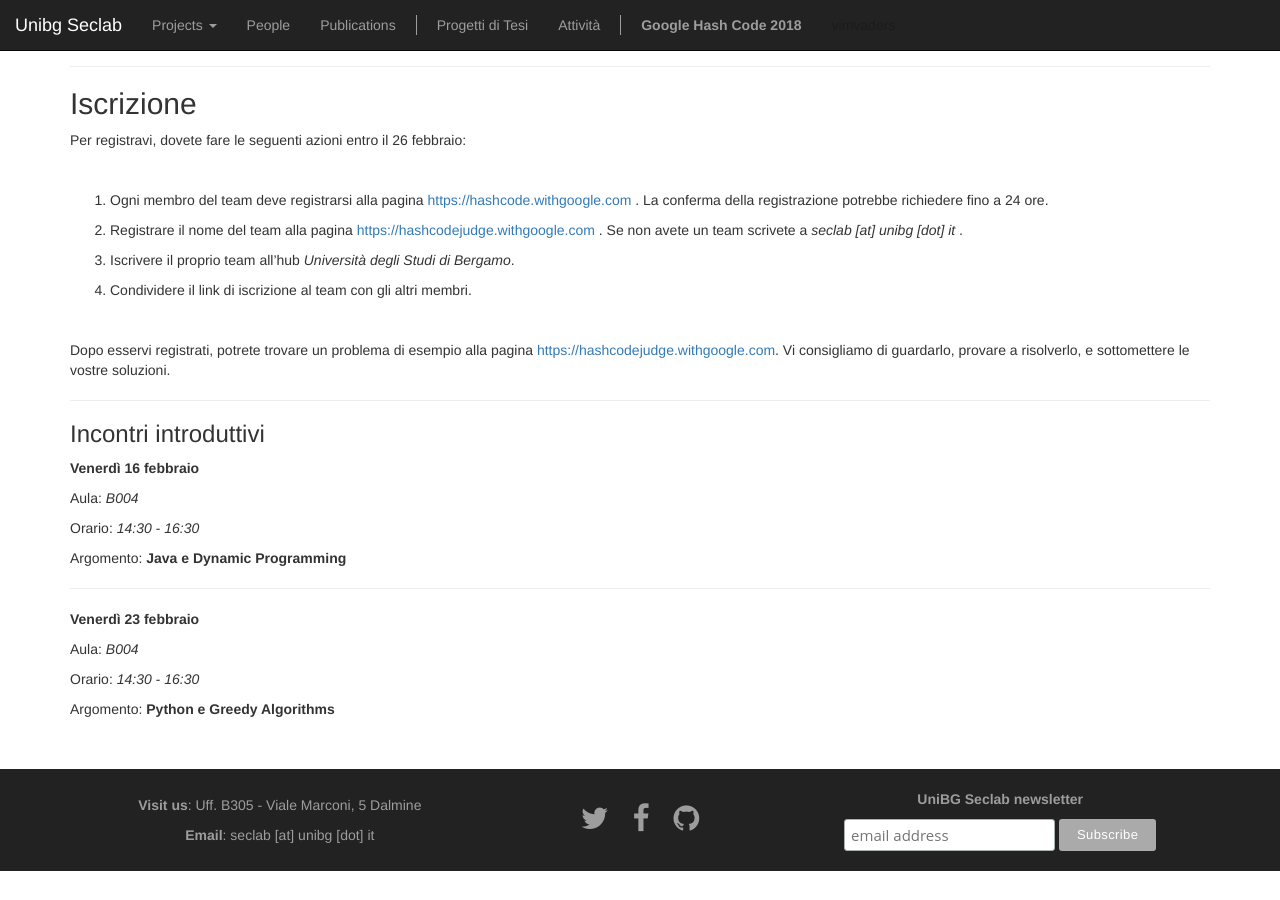
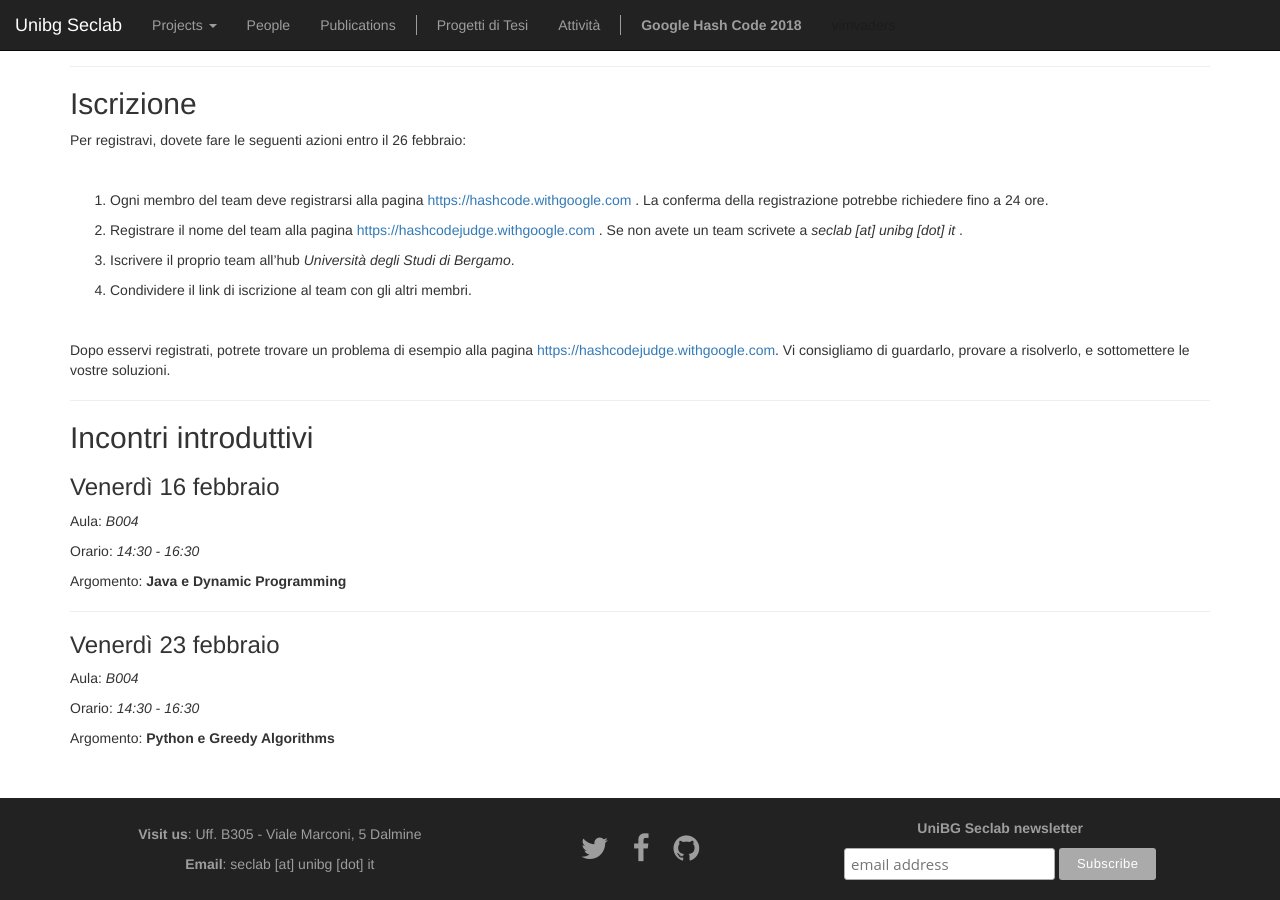
Before and after one commit to unibg-seclab/unibg-seclab.github.io, a Jekyll site: the page built from activity/hashcode_2018.markdown, in a window 1280 px wide and 900 px high, scrolled down 513 px. Built offline with Jekyll 4.4.1, drawn with Linux system fonts in a browser that asks for light colours; nearby versions of some CDN libraries; before the commit the page ends 1384 px from its top, so only the background shows below that.

```diff
--- a/activity/hashcode_2018.markdown
+++ b/activity/hashcode_2018.markdown
@@ -55,9 +55,9 @@ provare a risolverlo, e sottomettere le vostre soluzioni.
 
 --------------------------------------------------------------------------------
 
-### Incontri introduttivi
+## Incontri introduttivi
 
-**Venerdì 16 febbraio**
+### Venerdì 16 febbraio
 
 Aula: *B004*
 
@@ -67,7 +67,7 @@ Argomento: **Java e Dynamic Programming**
 
 ----
 
-**Venerdì 23 febbraio**
+### Venerdì 23 febbraio
 
 Aula: *B004*
 
```
